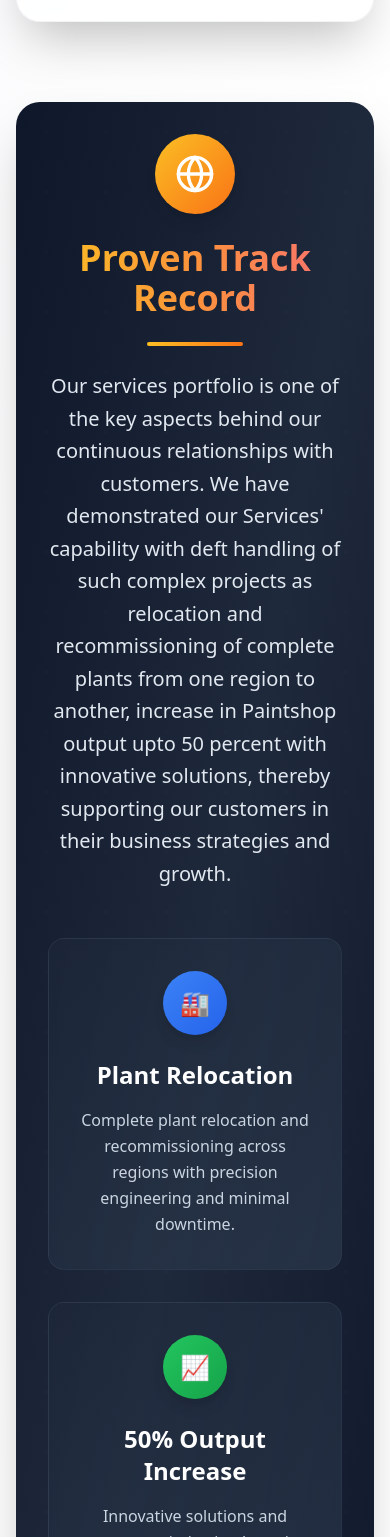
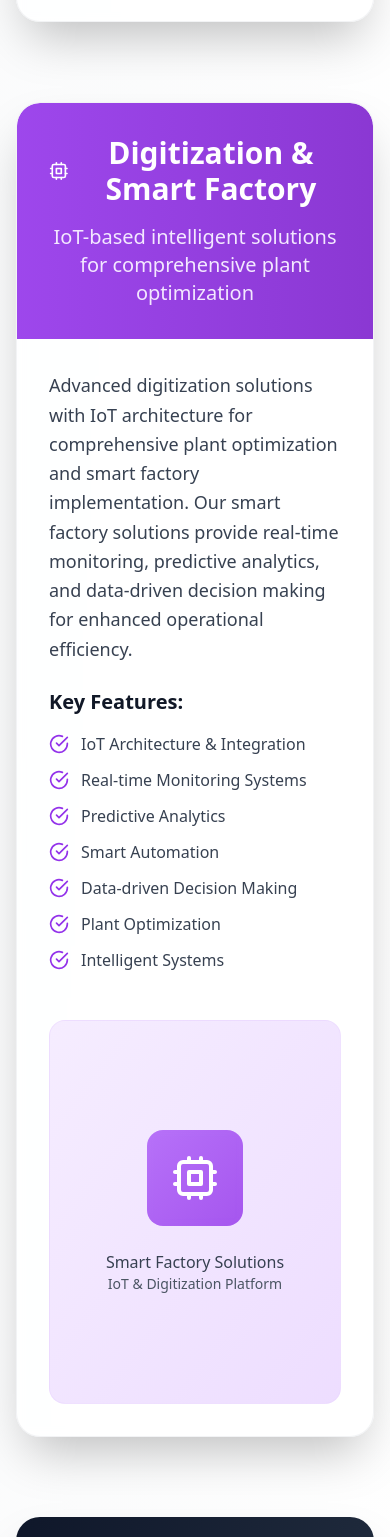
Before and after one commit to abhinavx04/plustech, a React (Vite) app: page /services in a window 390 px wide. Shown: the part 5691-7228 px from the top of the page. Built offline with nearby package versions, Linux system fonts and the light colour scheme.

Commit message:
added digitization

```diff
--- a/src/components/Services.tsx
+++ b/src/components/Services.tsx
@@ -630,6 +630,77 @@ const Services = () => {
           </div>
         </div>
 
+        {/* Digitization & Smart Factory Section */}
+        <div className={`mb-20 transition-all duration-1000 delay-500 ${isVisible ? 'opacity-100 translate-y-0' : 'opacity-0 translate-y-10'}`}>
+          <div className="bg-white/80 backdrop-blur-sm rounded-3xl shadow-2xl overflow-hidden border border-gray-200/50">
+            <div className="bg-gradient-to-r from-purple-600/90 to-purple-700/90 backdrop-blur-sm p-8 text-white text-center">
+              <div className="flex items-center justify-center mb-4">
+                <Cpu className="h-8 w-8 mr-3" />
+                <h3 className="text-3xl font-bold">Digitization & Smart Factory</h3>
+              </div>
+              <p className="text-xl text-purple-100 max-w-3xl mx-auto">IoT-based intelligent solutions for comprehensive plant optimization</p>
+            </div>
+
+            <div className="p-8">
+              <div className="grid lg:grid-cols-2 gap-12 items-start">
+                {/* Content */}
+                <div className="space-y-6">
+                  <p className="text-gray-700 leading-relaxed text-lg">
+                    Advanced digitization solutions with IoT architecture for comprehensive plant optimization and smart factory implementation. Our smart factory solutions provide real-time monitoring, predictive analytics, and data-driven decision making for enhanced operational efficiency.
+                  </p>
+
+                  <div>
+                    <h4 className="text-xl font-semibold text-gray-900 mb-4">Key Features:</h4>
+                    <ul className="space-y-3">
+                      <li className="flex items-center text-gray-700">
+                        <CheckCircle className="w-5 h-5 text-purple-600 mr-3 flex-shrink-0" />
+                        <span className="font-medium">IoT Architecture & Integration</span>
+                      </li>
+                      <li className="flex items-center text-gray-700">
+                        <CheckCircle className="w-5 h-5 text-purple-600 mr-3 flex-shrink-0" />
+                        <span className="font-medium">Real-time Monitoring Systems</span>
+                      </li>
+                      <li className="flex items-center text-gray-700">
+                        <CheckCircle className="w-5 h-5 text-purple-600 mr-3 flex-shrink-0" />
+                        <span className="font-medium">Predictive Analytics</span>
+                      </li>
+                      <li className="flex items-center text-gray-700">
+                        <CheckCircle className="w-5 h-5 text-purple-600 mr-3 flex-shrink-0" />
+                        <span className="font-medium">Smart Automation</span>
+                      </li>
+                      <li className="flex items-center text-gray-700">
+                        <CheckCircle className="w-5 h-5 text-purple-600 mr-3 flex-shrink-0" />
+                        <span className="font-medium">Data-driven Decision Making</span>
+                      </li>
+                      <li className="flex items-center text-gray-700">
+                        <CheckCircle className="w-5 h-5 text-purple-600 mr-3 flex-shrink-0" />
+                        <span className="font-medium">Plant Optimization</span>
+                      </li>
+                      <li className="flex items-center text-gray-700">
+                        <CheckCircle className="w-5 h-5 text-purple-600 mr-3 flex-shrink-0" />
+                        <span className="font-medium">Intelligent Systems</span>
+                      </li>
+                    </ul>
+                  </div>
+                </div>
+
+                {/* Smart Factory Visualization */}
+                <div className="relative">
+                  <div className="bg-gradient-to-br from-purple-100/80 to-purple-200/80 backdrop-blur-sm rounded-2xl p-8 h-96 border border-purple-200/50 flex items-center justify-center">
+                    <div className="text-center">
+                      <div className="bg-gradient-to-br from-purple-500/80 to-purple-600/80 backdrop-blur-sm w-24 h-24 rounded-2xl flex items-center justify-center mx-auto mb-6">
+                        <Cpu className="h-12 w-12 text-white" />
+                      </div>
+                      <p className="text-gray-700 font-medium">Smart Factory Solutions</p>
+                      <p className="text-gray-600 text-sm">IoT & Digitization Platform</p>
+                    </div>
+                  </div>
+                </div>
+              </div>
+            </div>
+          </div>
+        </div>
+
         {/* Success Stories */}
         <div className={`mb-20 transition-all duration-1000 delay-500 ${isVisible ? 'opacity-100 translate-y-0' : 'opacity-0 translate-y-10'}`}>
           <div className="bg-gradient-to-br from-slate-900 via-slate-800 to-slate-900 backdrop-blur-sm rounded-3xl shadow-2xl p-8 text-white relative overflow-hidden">
```
